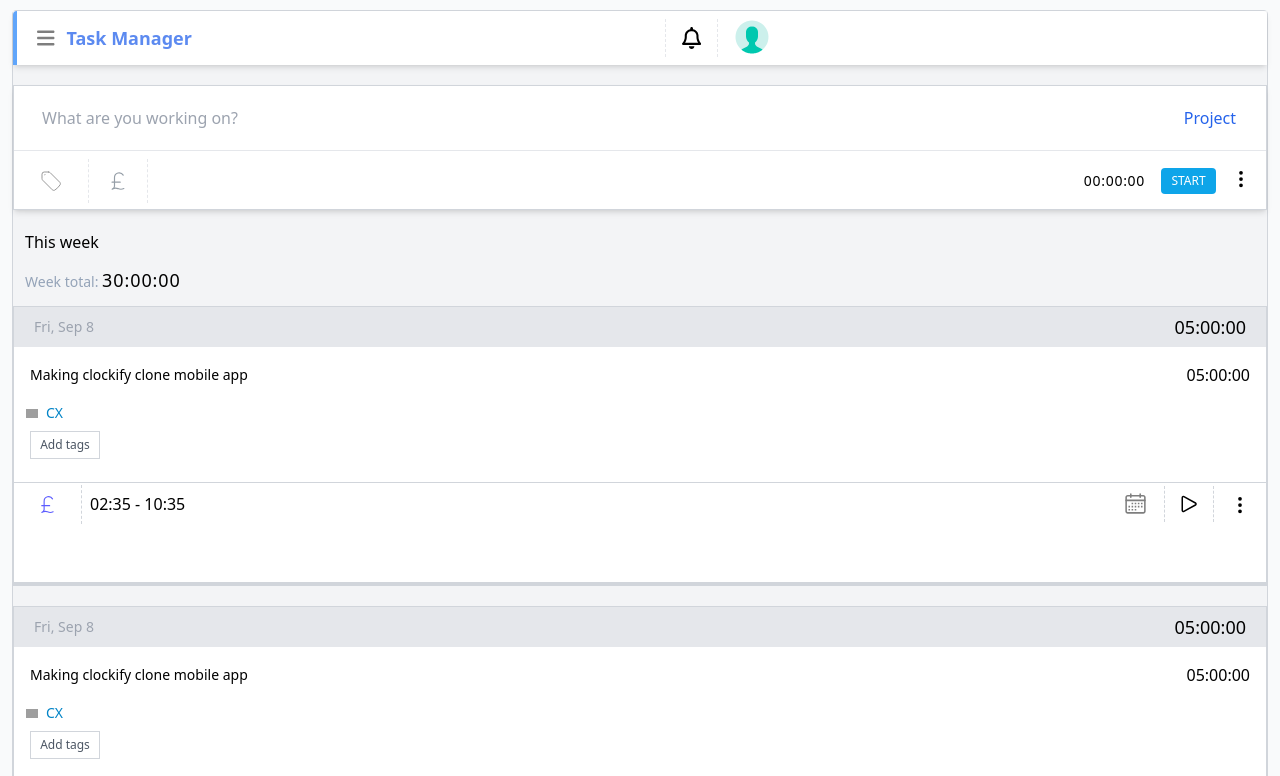
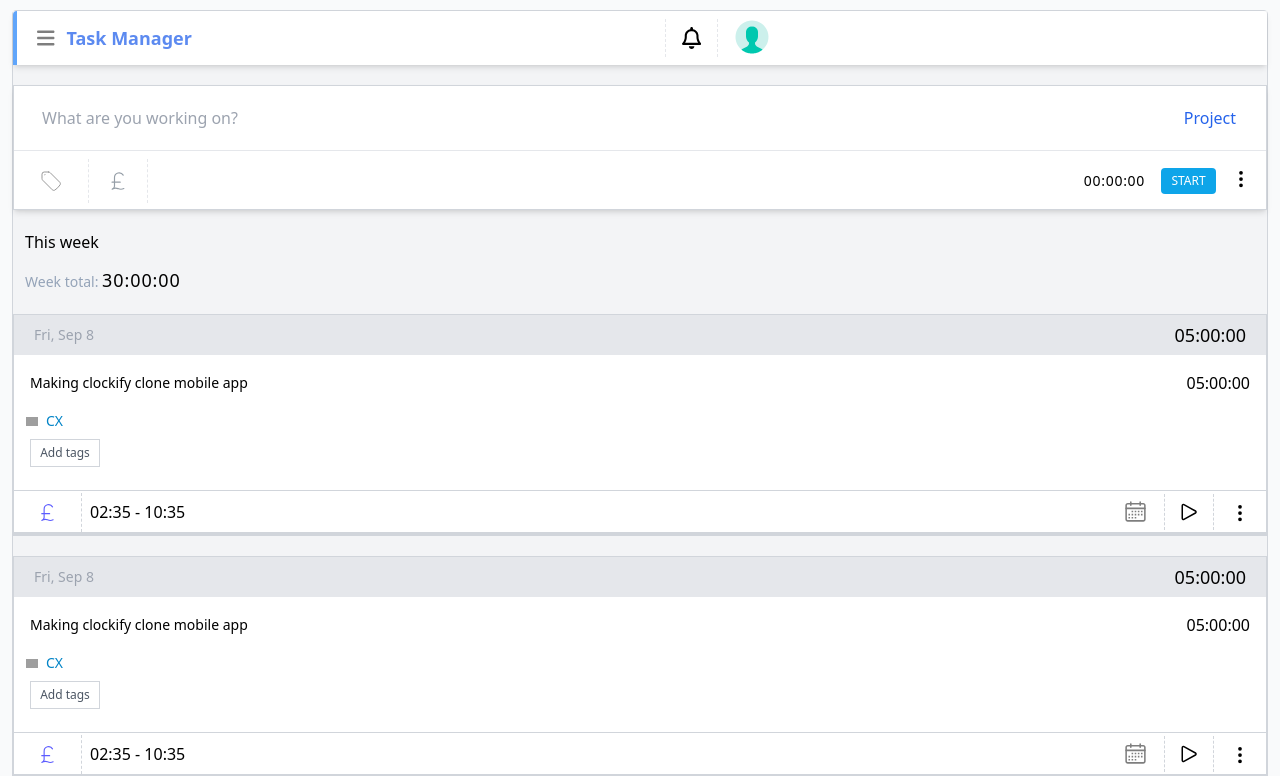
Before and after one commit to Turbosohaib/Task-manager-mobile-app, a Next.js app: page / in a window 1280 px wide. Shown: the top 776 px of the page. Built offline with nearby package versions, Linux system fonts and the light colour scheme; grey boxes are pictures that could not be loaded.

Commit message:
UI fixed

```diff
--- a/pages/component/Task.js
+++ b/pages/component/Task.js
@@ -5,6 +5,7 @@ export default function Task() {
     const currentDate = new Date();
 
     return <>
+        <div className="my-5">
             <div className="w-full h-[36%] mb-5 bg-white border border-gray-300 border-b-4">
                 <div className="w-full h-[40px] bg-gray-200 border-y border-gray-200 flex justify-between items-center">
                     <div className="text-gray-400 text-sm px-5">
@@ -73,5 +74,6 @@ export default function Task() {
                     </div>
                 </div>
             </div>
+        </div>
     </>
 }
```
Lines whose indentation alone changed are shown as unchanged.
